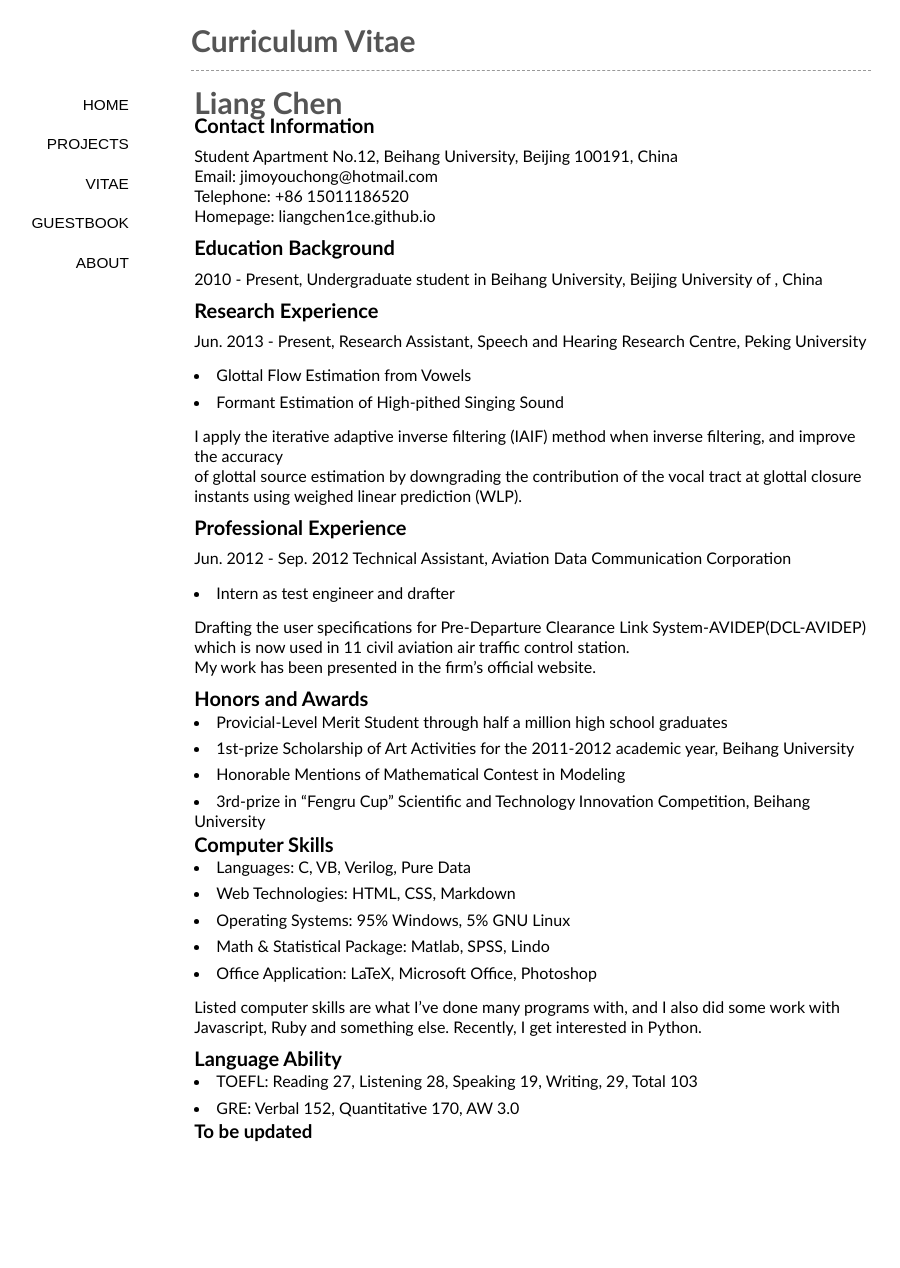
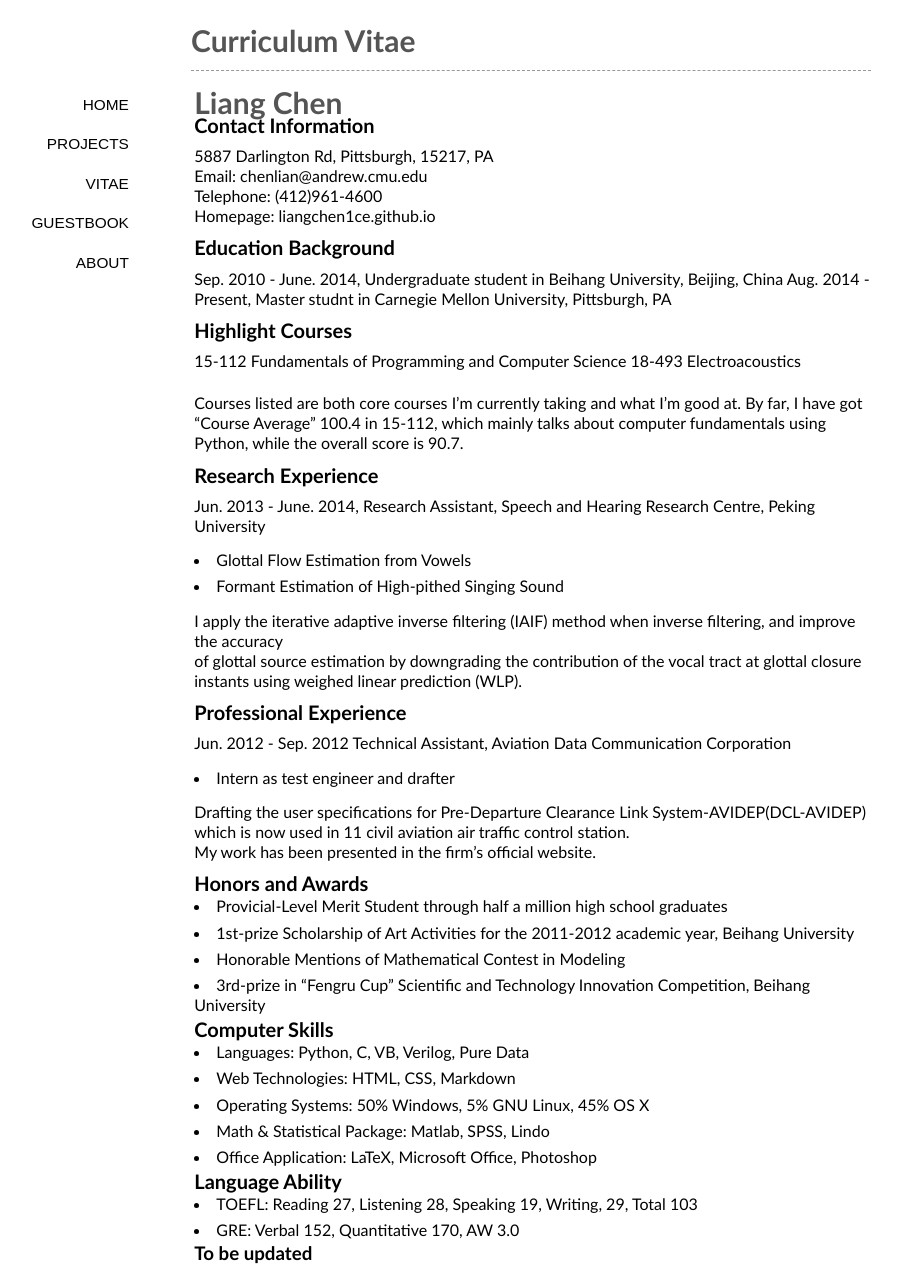
Before and after one commit to liangchen1ce/liangchen1ce.github.io, a Jekyll site: the page built from cv-english.markdown, in a window 1280 px wide. Shown: the whole page, without its empty margins (215-1115 px from the left). Built offline with Jekyll 4.4.1, drawn with Linux system fonts in a browser that asks for light colours; some web fonts are replaced; Markdown is read by kramdown in place of the engine named in the settings; before the commit the page ends 1146 px from its top, so only the background shows below that.

Commit message:
更新英文简历

```diff
--- a/cv-english.markdown
+++ b/cv-english.markdown
@@ -8,18 +8,26 @@ permalink: /eng/vitae/
 
 ## Contact Information
 
-Student Apartment No.12, Beihang University, Beijing 100191, China
-Email: jimoyouchong@hotmail.com
-Telephone: +86 15011186520
+5887 Darlington Rd, Pittsburgh, 15217, PA
+Email: chenlian@andrew.cmu.edu
+Telephone: (412)961-4600
 Homepage: liangchen1ce.github.io
 
 ## Education Background
 
-2010 - Present, Undergraduate student in Beihang University, Beijing University of , China
+Sep. 2010 - June. 2014, Undergraduate student in Beihang University, Beijing, China
+Aug. 2014 - Present, Master studnt in Carnegie Mellon University, Pittsburgh, PA
+
+## Highlight Courses
+
+15-112 Fundamentals of Programming and Computer Science
+18-493 Electroacoustics
+
+Courses listed are both core courses I'm currently taking and what I'm good at. By far, I have got "Course Average" 100.4 in 15-112, which mainly talks about computer fundamentals using Python, while the overall score is 90.7.
 
 ## Research Experience
 
-Jun. 2013 - Present, Research Assistant, Speech and Hearing Research Centre, Peking University
+Jun. 2013 - June. 2014, Research Assistant, Speech and Hearing Research Centre, Peking University
 
 * Glottal Flow Estimation from Vowels
 * Formant Estimation of High-pithed Singing Sound
@@ -45,19 +53,15 @@ My work has been presented in the firm's official website.
 
 ## Computer Skills
 
-* Languages: C, VB, Verilog, Pure Data
+* Languages: Python, C, VB, Verilog, Pure Data
 * Web Technologies: HTML, CSS, Markdown
-* Operating Systems: 95% Windows, 5% GNU Linux
+* Operating Systems: 50% Windows, 5% GNU Linux, 45% OS X
 * Math & Statistical Package: Matlab, SPSS, Lindo
 * Office Application: LaTeX, Microsoft Office, Photoshop
-
-Listed computer skills are what I've done many programs with, and I also did
-some work with Javascript, Ruby and something else. Recently, I get interested in Python.
 
 ## Language Ability
 
 * TOEFL: Reading 27, Listening 28, Speaking 19, Writing, 29, Total 103
 * GRE: Verbal 152, Quantitative 170, AW 3.0
 
-
 ### To be updated
```
